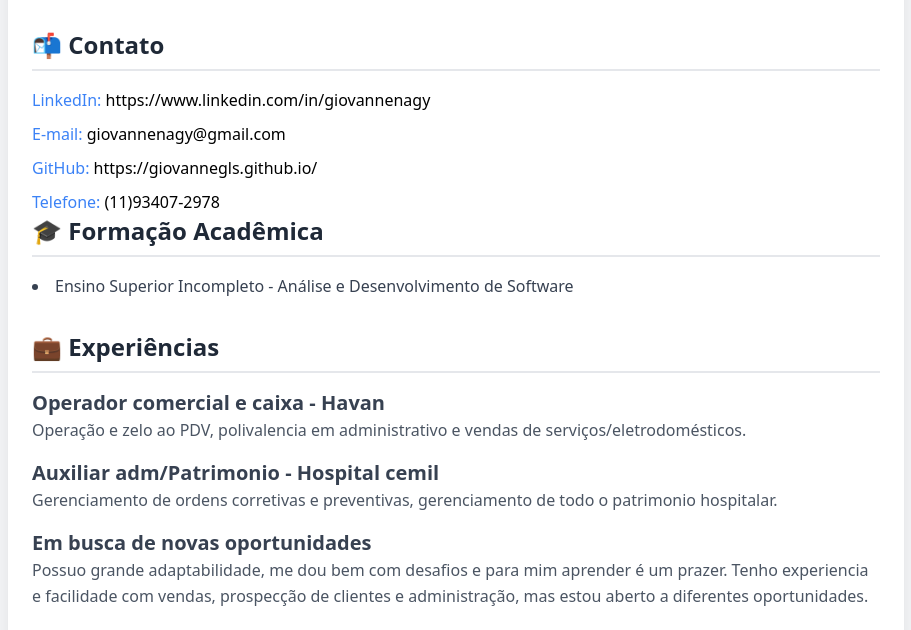
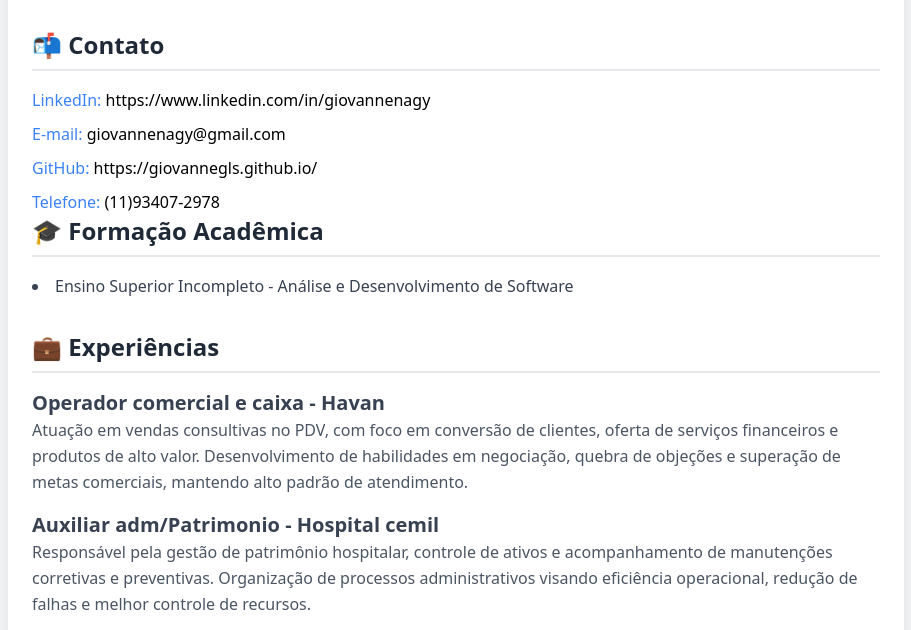
Before and after one commit to GiovanneGLS/GiovanneGLS.github.io, a plain HTML site: page index.html in a window 1280 px wide. Shown: the part 271-901 px from the top of the page, without its empty margins (184-1095 px from the left). Drawn offline with nearby package versions, Linux system fonts and the light colour scheme.

Commit message:
Update index.html

```diff
--- a/index.html
+++ b/index.html
@@ -33,16 +33,7 @@
         <li><a href="tel:+551193407-2978" target="_blank" class="text-blue-500 hover:underline">Telefone:</a> (11)93407-2978</li>
       </ul>
     </section>
-    <!-- Perfil
-    <section class="mb-8">
-      <h2 class="text-2xl font-semibold text-gray-800 border-b-2 pb-2">👤 Perfil</h2>
-      <p class="text-gray-700 mt-4">
-        Tenho facilidade em me conectar com pessoas e contextos diversos, o que contribui para relações de confiança e colaboração no trabalho.
-        Busco entender os desafios antes de agir, propondo soluções que façam sentido para o time e o negócio.
-        Lido bem com pressão, tenho foco em qualidade e sou comprometido com prazos e entregas.
-        Costumo assumir responsabilidades e agir com autonomia, sempre buscando melhorias.
-        Acredito no aprendizado contínuo e em crescer junto com quem compartilha os mesmos objetivos.
-      </p> -->
+
     </section>
         <section class="mb-8">
       <h2 class="text-2xl font-semibold text-gray-800 border-b-2 pb-2">🎓 Formação Acadêmica</h2>
@@ -55,16 +46,18 @@
       <h2 class="text-2xl font-semibold text-gray-800 border-b-2 pb-2">💼 Experiências</h2>
       <div class="mt-4">
         <h3 class="text-xl font-bold text-gray-700">Operador comercial e caixa - Havan</h3>
-<p class="text-gray-600">Operação e zelo ao PDV, polivalencia em administrativo e vendas de serviços/eletrodomésticos.</p>
+<p class="text-gray-600">Atuação em vendas consultivas no PDV, com foco em conversão de clientes,
+  oferta de serviços financeiros e produtos de alto valor. Desenvolvimento de habilidades em negociação, quebra de objeções e superação de metas comerciais, mantendo alto padrão de atendimento.</p>
       </div>
       <div class="mt-4">
         <h3 class="text-xl font-bold text-gray-700">Auxiliar adm/Patrimonio - Hospital cemil</h3>
-<p class="text-gray-600">Gerenciamento de ordens corretivas e preventivas, gerenciamento de todo o patrimonio hospitalar.</p>
+<p class="text-gray-600">Responsável pela gestão de patrimônio hospitalar, controle de ativos e acompanhamento de manutenções corretivas e preventivas.
+   Organização de processos administrativos visando eficiência operacional, redução de falhas e melhor controle de recursos.</p>
       </div>
       <div class="mt-4">
         <h3 class="text-xl font-bold text-gray-700">Em busca de novas oportunidades</h3>
-<p class="text-gray-600">Possuo grande adaptabilidade, me dou bem com desafios e para mim aprender é um prazer. Tenho experiencia e facilidade com vendas,
-  prospecção de clientes e administração, mas estou aberto a diferentes oportunidades.</p>
+<p class="text-gray-600">Profissional adaptável, orientado a resultados e aprendizado contínuo. Experiência em vendas, prospecção de clientes e rotinas administrativas,
+  com forte capacidade de negociação, relacionamento interpessoal e organização de processos. Aberto a novos desafios e áreas de atuação.</p>
       </div>
     </section>
 
@@ -89,15 +82,7 @@
 </strong> • <strong>Eficiência organizacional</strong>
   </p>
 </section>
-    <!-- Contato
-    <section>
-      <h2 class="text-2xl font-semibold text-gray-800 border-b-2 pb-2">📬 Contato</h2>
-      <ul class="mt-4 space-y-2">
-        <li><a href="https://www.linkedin.com/in/giovannenagy" target="_blank" class="text-blue-500 hover:underline">LinkedIn</a></li>
-        <li><a href="mailto:giovannenagy@gmail.com" class="text-blue-500 hover:underline">E-mail</a></li>
-        <li><a href="https://github.com/GiovanneGLS" target="_blank" class="text-blue-500 hover:underline">GitHub</a></li>
-      </ul>
-    </section>-->
+
   </div>
 </body>
 </html>
```
